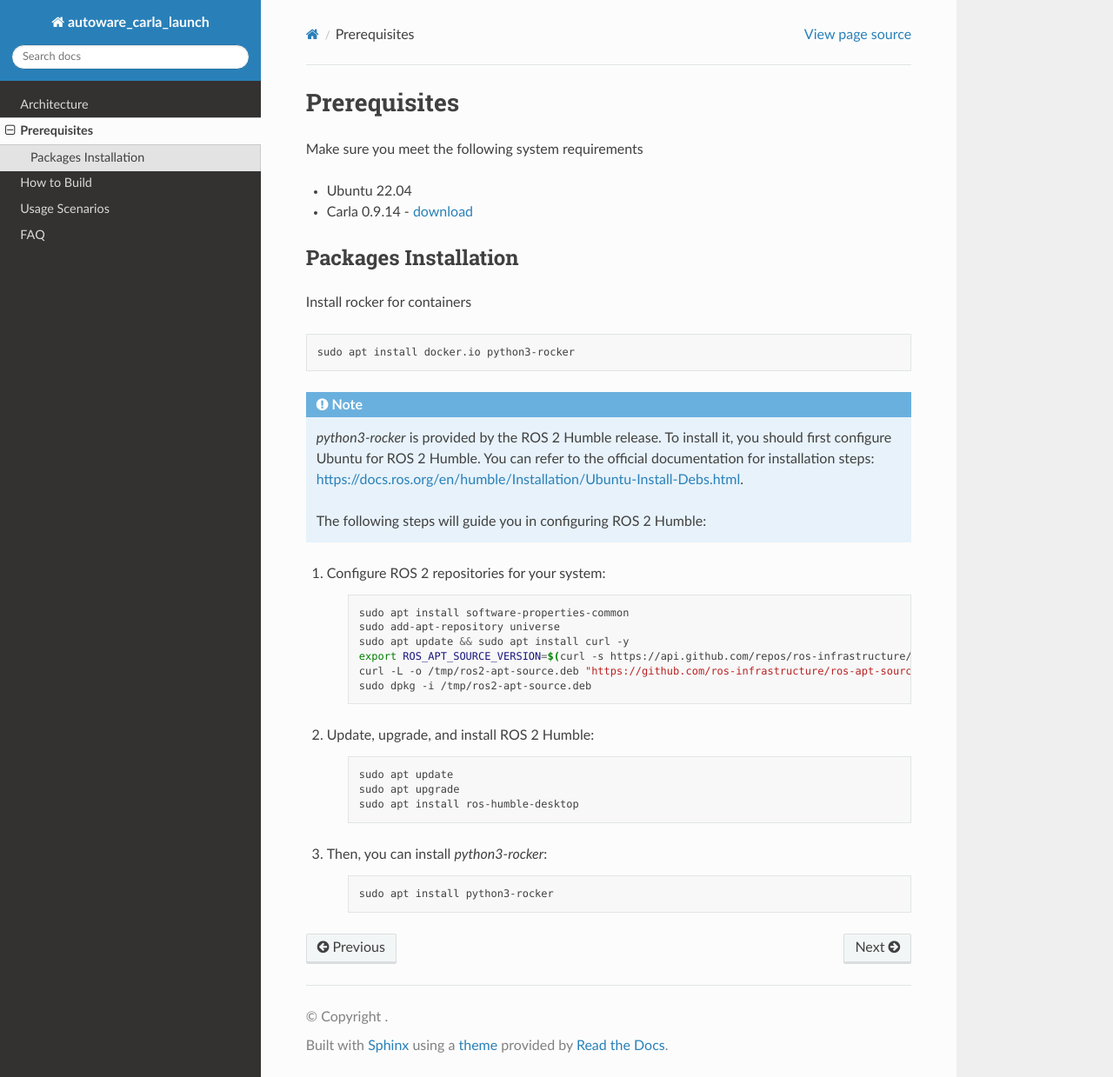
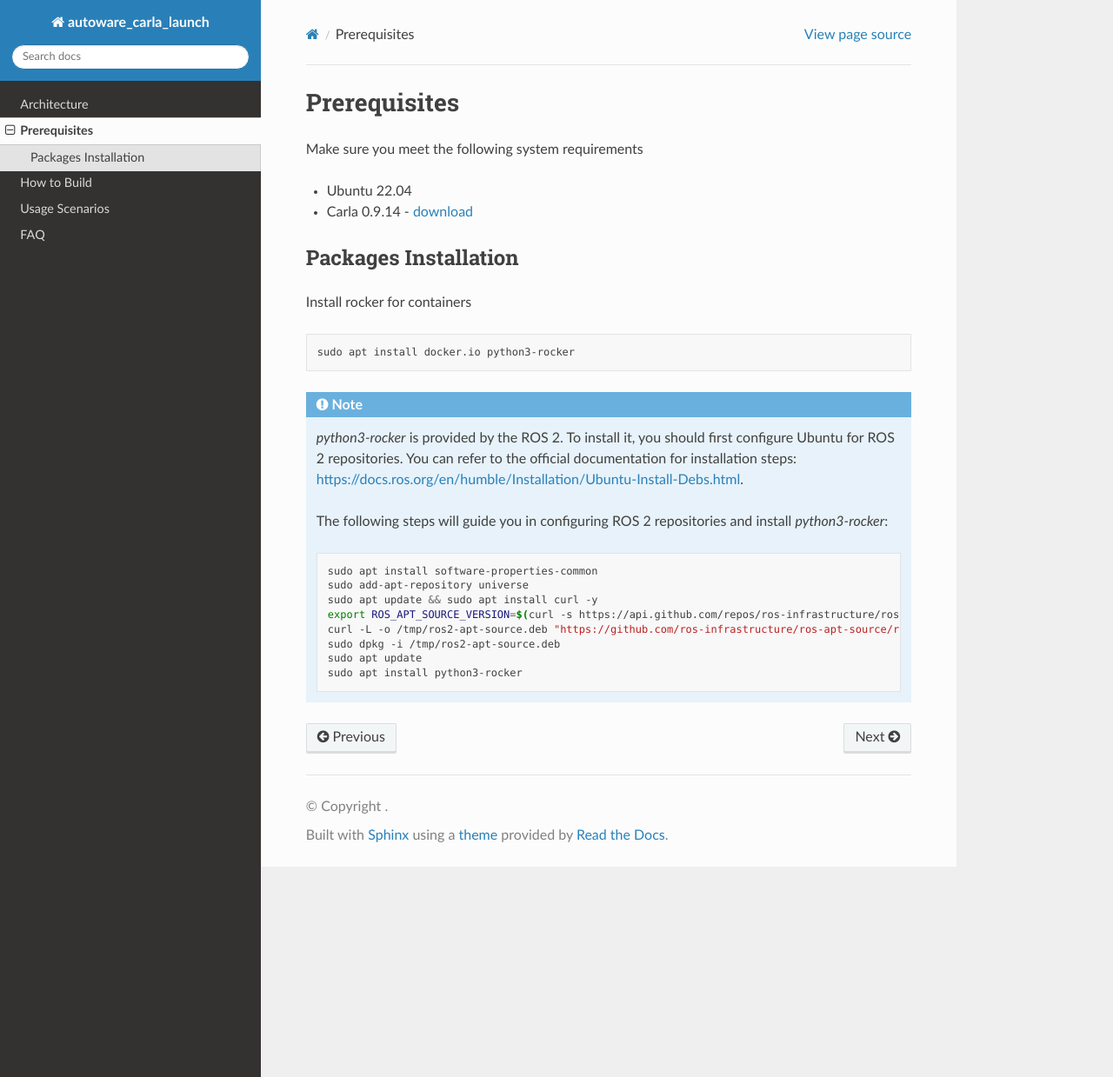
Before and after one commit to evshary/autoware_carla_launch, a Sphinx documentation site: the page built from docs/prerequisites.rst, in a window 1280 px wide and 1239 px high. Shown: the whole window at 87% size. Built offline with Sphinx 7.4.7 and the Read the Docs theme 3.1.0, drawn with Linux system fonts in a browser that asks for light colours.

Commit message:
update docs about python3-rocker

```diff
--- a/docs/prerequisites.rst
+++ b/docs/prerequisites.rst
@@ -16,14 +16,12 @@ Install rocker for containers
     sudo apt install docker.io python3-rocker
 
 .. note::
-    `python3-rocker` is provided by the ROS 2 Humble release.
-    To install it, you should first configure Ubuntu for ROS 2 Humble.
+    `python3-rocker` is provided by the ROS 2.
+    To install it, you should first configure Ubuntu for ROS 2 repositories.
     You can refer to the official documentation for installation steps:
     https://docs.ros.org/en/humble/Installation/Ubuntu-Install-Debs.html.
 
-    The following steps will guide you in configuring ROS 2 Humble:
-
-1. Configure ROS 2 repositories for your system:
+    The following steps will guide you in configuring ROS 2 repositories and install `python3-rocker`:
 
     .. code-block:: bash
 
@@ -33,16 +31,5 @@ Install rocker for containers
         export ROS_APT_SOURCE_VERSION=$(curl -s https://api.github.com/repos/ros-infrastructure/ros-apt-source/releases/latest | grep -F "tag_name" | awk -F\" '{print $4}')
         curl -L -o /tmp/ros2-apt-source.deb "https://github.com/ros-infrastructure/ros-apt-source/releases/download/${ROS_APT_SOURCE_VERSION}/ros2-apt-source_${ROS_APT_SOURCE_VERSION}.$(. /etc/os-release && echo $VERSION_CODENAME)_all.deb"
         sudo dpkg -i /tmp/ros2-apt-source.deb
-
-2. Update, upgrade, and install ROS 2 Humble:
-
-    .. code-block:: bash
-
         sudo apt update
-        sudo apt upgrade
-        sudo apt install ros-humble-desktop
-3. Then, you can install `python3-rocker`:
-
-    .. code-block:: bash
-
         sudo apt install python3-rocker
```
